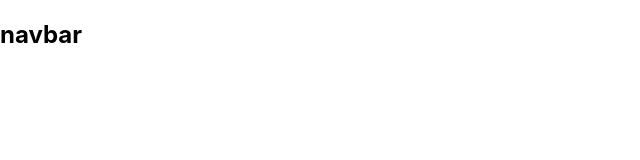
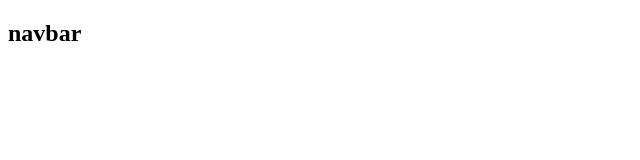
Before and after one commit to Ilie1985/navbar_reactjs, a React (Create React App) app: page / in a window 1280 px wide. Shown: the top 160 px of the page, without its empty margins (0-640 px from the left). Built offline with nearby package versions, Linux system fonts and the light colour scheme.

Commit message:
css variables

```diff
--- a/src/index.css
+++ b/src/index.css
@@ -1,13 +1,46 @@
-body {
-  margin: 0;
-  font-family: -apple-system, BlinkMacSystemFont, 'Segoe UI', 'Roboto', 'Oxygen',
-    'Ubuntu', 'Cantarell', 'Fira Sans', 'Droid Sans', 'Helvetica Neue',
-    sans-serif;
-  -webkit-font-smoothing: antialiased;
-  -moz-osx-font-smoothing: grayscale;
+/*
+===============
+Variables
+===============
+*/
+
+:root {
+  /* dark shades of primary color*/
+  --clr-primary-1: hsl(205, 86%, 17%);
+  --clr-primary-2: hsl(205, 77%, 27%);
+  --clr-primary-3: hsl(205, 72%, 37%);
+  --clr-primary-4: hsl(205, 63%, 48%);
+  /* primary/main color */
+  --clr-primary-5: hsl(205, 78%, 60%);
+  /* lighter shades of primary color */
+  --clr-primary-6: hsl(205, 89%, 70%);
+  --clr-primary-7: hsl(205, 90%, 76%);
+  --clr-primary-8: hsl(205, 86%, 81%);
+  --clr-primary-9: hsl(205, 90%, 88%);
+  --clr-primary-10: hsl(205, 100%, 96%);
+  /* darkest grey - used for headings */
+  --clr-grey-1: hsl(209, 61%, 16%);
+  --clr-grey-2: hsl(211, 39%, 23%);
+  --clr-grey-3: hsl(209, 34%, 30%);
+  --clr-grey-4: hsl(209, 28%, 39%);
+  /* grey used for paragraphs */
+  --clr-grey-5: hsl(210, 22%, 49%);
+  --clr-grey-6: hsl(209, 23%, 60%);
+  --clr-grey-7: hsl(211, 27%, 70%);
+  --clr-grey-8: hsl(210, 31%, 80%);
+  --clr-grey-9: hsl(212, 33%, 89%);
+  --clr-grey-10: hsl(210, 36%, 96%);
+  --clr-white: #fff;
+  --clr-red-dark: hsl(360, 67%, 44%);
+  --clr-red-light: hsl(360, 71%, 66%);
+  --clr-green-dark: hsl(125, 67%, 44%);
+  --clr-green-light: hsl(125, 71%, 66%);
+  --clr-black: #222;
+  --transition: all 0.3s linear;
+  --spacing: 0.1rem;
+  --radius: 0.25rem;
+  --light-shadow: 0 5px 15px rgba(0, 0, 0, 0.1);
+  --dark-shadow: 0 5px 15px rgba(0, 0, 0, 0.2);
+  --max-width: 1170px;
+  --fixed-width: 620px;
 }
-
-code {
-  font-family: source-code-pro, Menlo, Monaco, Consolas, 'Courier New',
-    monospace;
-}
```
